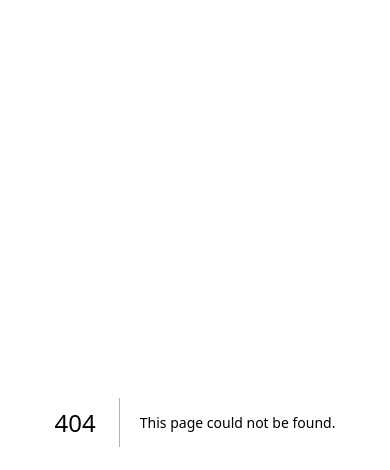
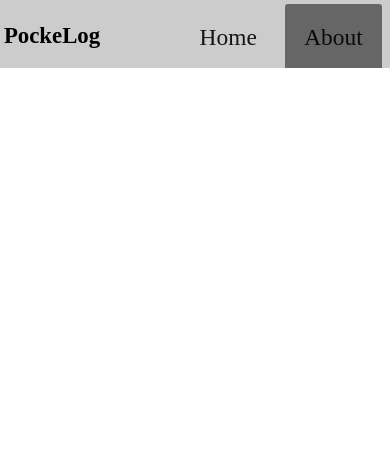
Before and after one commit to codeomi/PokeLog-NextJS, a Next.js app: page /about in a window 390 px wide. Before the commit this address had no page. Shown: the top 470 px of the page. Built offline with nearby package versions, Linux system fonts and the light colour scheme.

Commit message:
Done with statistical loading on dashboard

```diff
--- a/components/Header/Header.js
+++ b/components/Header/Header.js
@@ -27,12 +27,7 @@ export default function Header() {
         About
       </Link>
 
-      <Link
-        href='/contact'
-        className={currentRoute === '/contact' ? styles.active : styles.nonActive}
-      >
-        Contact
-      </Link>
+
         </div>
       </div>
     </>
--- a/components/Header/Header.module.css
+++ b/components/Header/Header.module.css
@@ -49,3 +49,64 @@
     color: rgba(0, 0, 0, 1);
     background-color: rgba(0, 0, 0, 0.5);
 }
+
+@media only screen and (max-width: 600px) {
+  .navbar {
+    width: 100%;
+    background-color: rgba(0, 0, 0, 0.2);
+    height: 8vh;
+    display: flex;
+    flex-direction: row;
+    justify-content: space-between;
+    position: fixed;
+    overflow: hidden;
+    top: 0;
+    left: 0;
+  }
+
+  .details {
+    display: flex;
+    flex-direction: row;
+    margin-right: 1vw;
+    cursor: pointer;
+  }
+
+  .details > a {
+    width: 25vw;
+    height: 100%;
+    margin: 1vw;
+    padding: 0.1vw 0.8vw 0 0.8vw;
+    font-size: 6vw;
+    font-weight: 500;
+    transition: all 0.4s;
+    color: rgba(0, 0, 0, 0.9);
+    box-sizing: border-box;
+    border-radius: 0.8vw;
+    text-decoration: none;
+    display: flex;
+    align-items: center;
+    justify-content: center;
+    transition: all 0.5s;
+  }
+
+  .details > a:hover {
+    font-size: 1.9vw;
+    font-weight: 400;
+    color: rgba(0, 0, 0, 1);
+    background-color: rgba(0, 0, 0, 0.5);
+  }
+
+  .logo:first-child {
+    width: 14vw;
+    margin-left: 1vw;
+    font-size: 5vw;
+  }
+
+  .active{
+      margin: 0;
+      font-size: 1.9vw;
+      font-weight: 400;
+      color: rgba(0, 0, 0, 1);
+      background-color: rgba(0, 0, 0, 0.5);
+  }
+}
--- /dev/null
+++ b/pages/about.js
@@ -0,0 +1,12 @@
+import React from 'react'
+import Header from '../components/Header/Header'
+
+const About = () => {
+  return (
+   <>
+   <Header/>
+   </>
+  )
+}
+
+export default About
--- a/pages/index.js
+++ b/pages/index.js
@@ -1,6 +1,6 @@
 import Head from "next/head";
 import { useQuery, gql } from "@apollo/client";
-import Main from "./Home";
+import Main, { getStaticProps } from "./Home";
 import Header from "../components/Header/Header";
 import Footer from "./Footer";
 import React from "react";
@@ -34,6 +34,7 @@ export default function Home() {
   // const { loading, error, data } = useQuery(getPokemons, {
   //   variables: { first: 20, offset: 0 },
   // });
+
   return (
     <>
       <Header></Header>
```
Also changed, not shown: components/Evolutions/PokemonEvolutions.js (+34 -13 lines), pages/Home.js (+102 -32 lines), pages/pokemon.js (+8 -1 lines).
